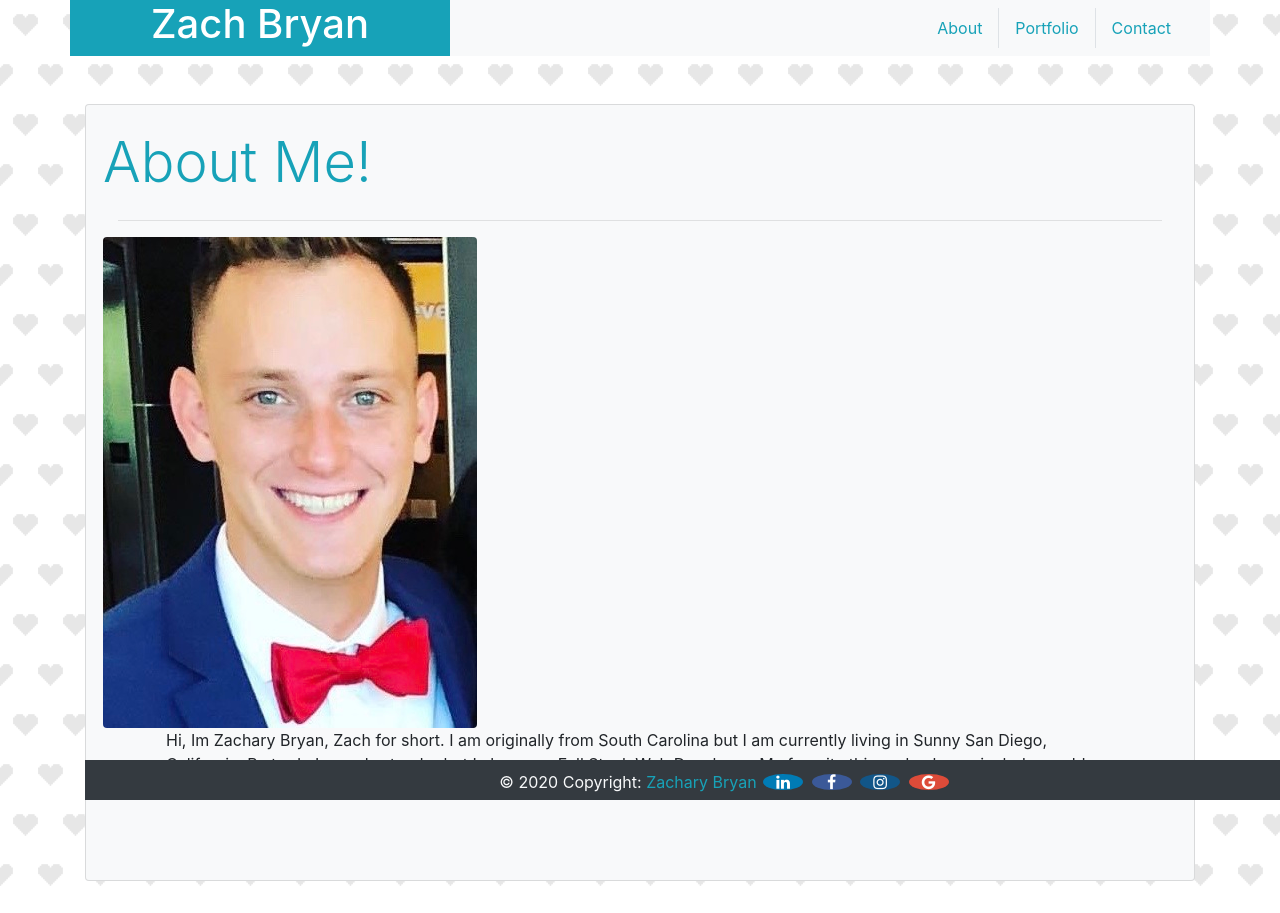
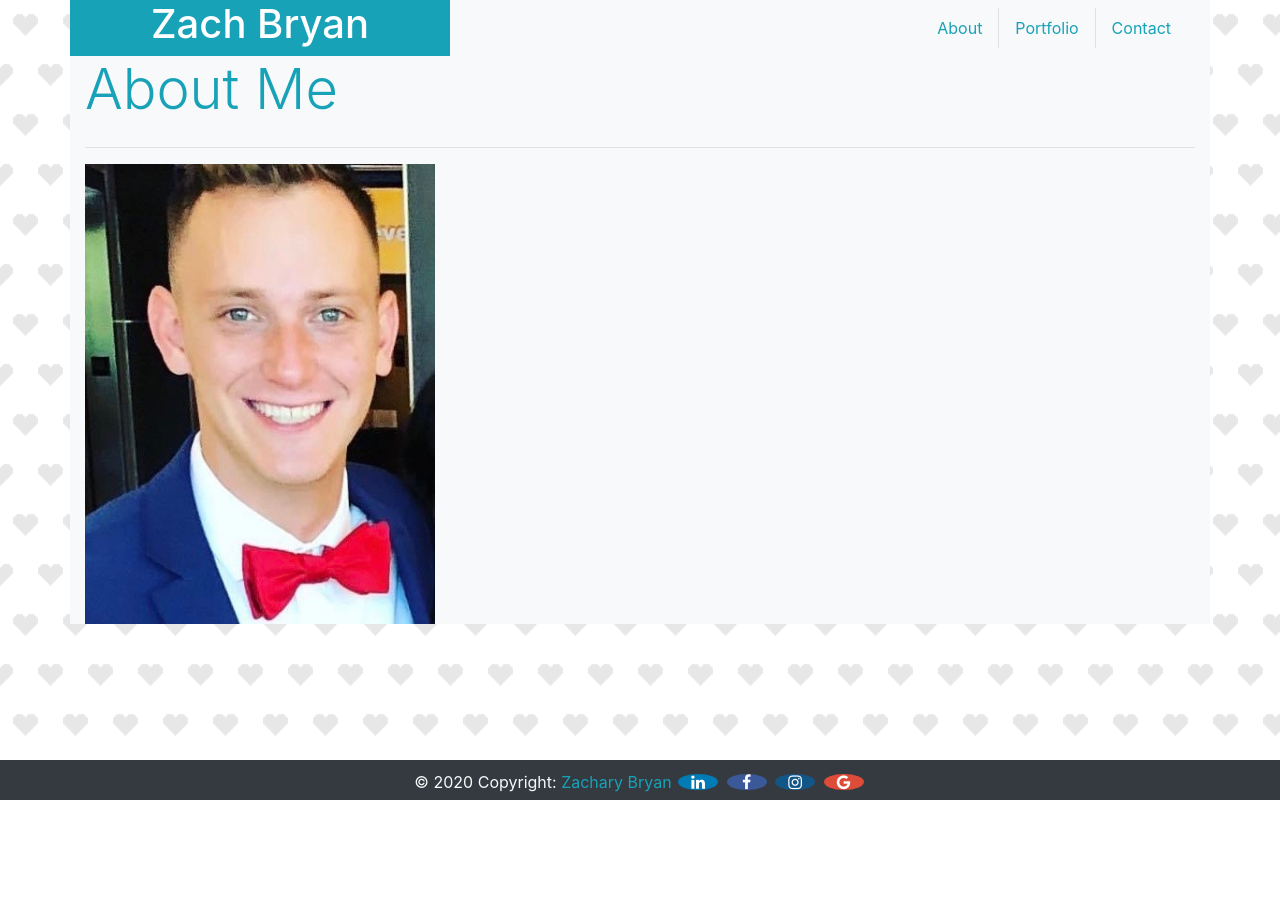
Before and after one commit to zacharybryan/responsivePortfolio, a plain HTML site: page index.html in a window 1280 px wide. After the commit the page ends 800 px from the top, so only its background shows below. Drawn offline with nearby package versions, Linux system fonts and the light colour scheme.

Commit message:
added header and img

```diff
--- a/index.html
+++ b/index.html
@@ -39,27 +39,23 @@
     </header>
 </div>
 
-<div class="container">
+<div class="container bg-light">
+    <header class="row">
 
-    <div class="jumbotron pt-4 mt-5 bg-light card rounded">
-        <div class="row">
+        <div class="col-12">
             <h1 class="display-4 text-info">
-                About Me!
+                About Me
             </h1>
         </div>
+    </header>
     <hr>
     <div class="row">
-            <img src="./assets/Head Shot.JPG" class="img-fluid rounded mr-5" alt="Headshot of Zach" id="headshot">
+        <div class="col-12 col-lg-4 col-md-6 col-sm-12 float-left">
+            <img src="./assets/Head Shot.jpg" class="img-fluid" alt="Photo of Zach">
         </div>
-        <div class="float-left">
 
-            <p class="mx-4 px-4">
-                Hi, Im Zachary Bryan, Zach for short. I am originally from South Carolina but I am currently living in Sunny San Diego, California. By trade I am a bartender but I also am a Full Stack Web Developer. My favorite things do always include a cold drink and
-                some happy music. Check out some of my work in my Portfolio.
-            </p>
     </div>
 </div>
-
 <!-- Optional JavaScript -->
 <!-- jQuery first, then Popper.js, then Bootstrap JS -->
 <script src="https://code.jquery.com/jquery-3.5.1.slim.min.js" integrity="sha384-DfXdz2htPH0lsSSs5nCTpuj/zy4C+OGpamoFVy38MVBnE+IbbVYUew+OrCXaRkfj" crossorigin="anonymous"></script>
```
Also changed, not shown: 1 other file. Lines whose indentation alone changed are shown as unchanged.
